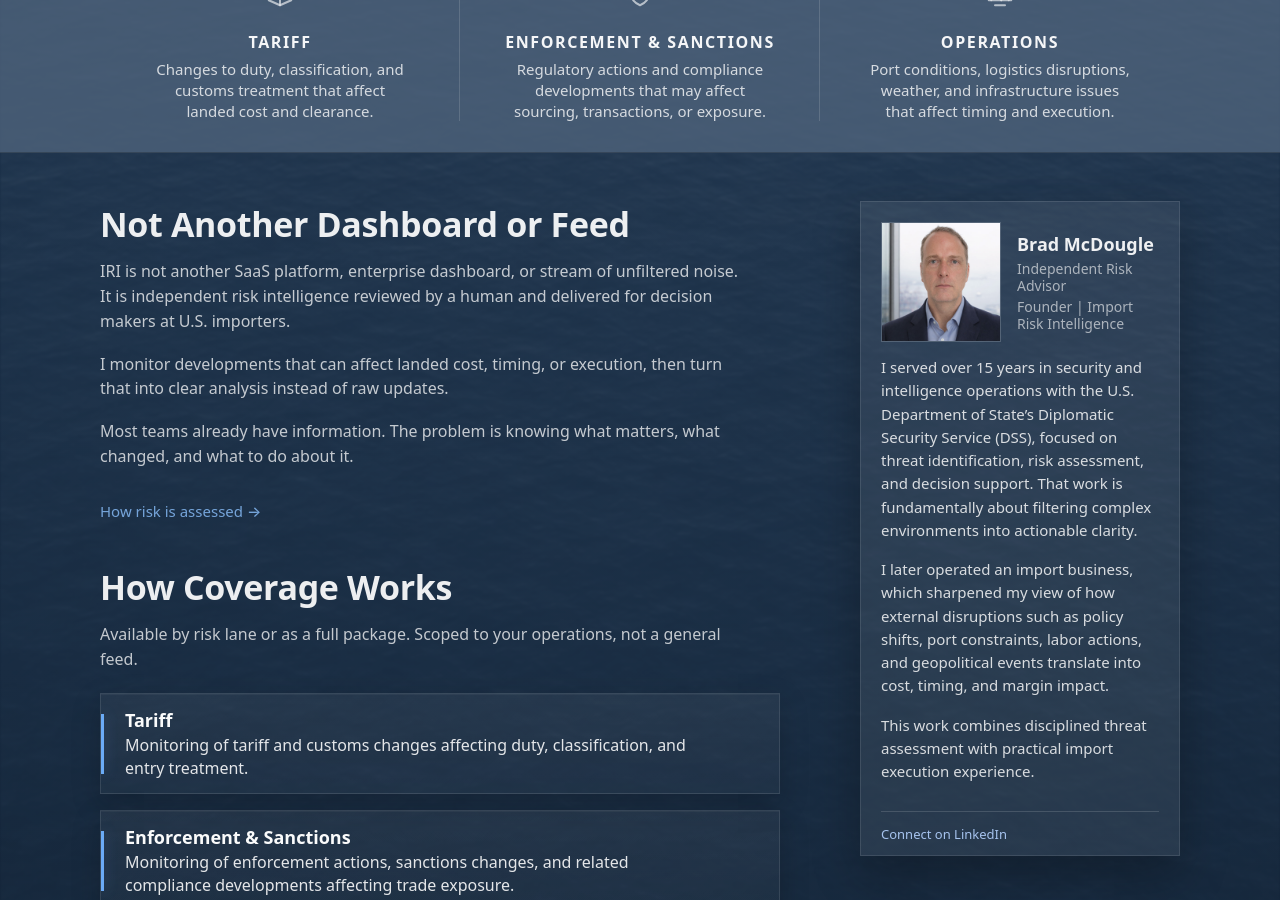
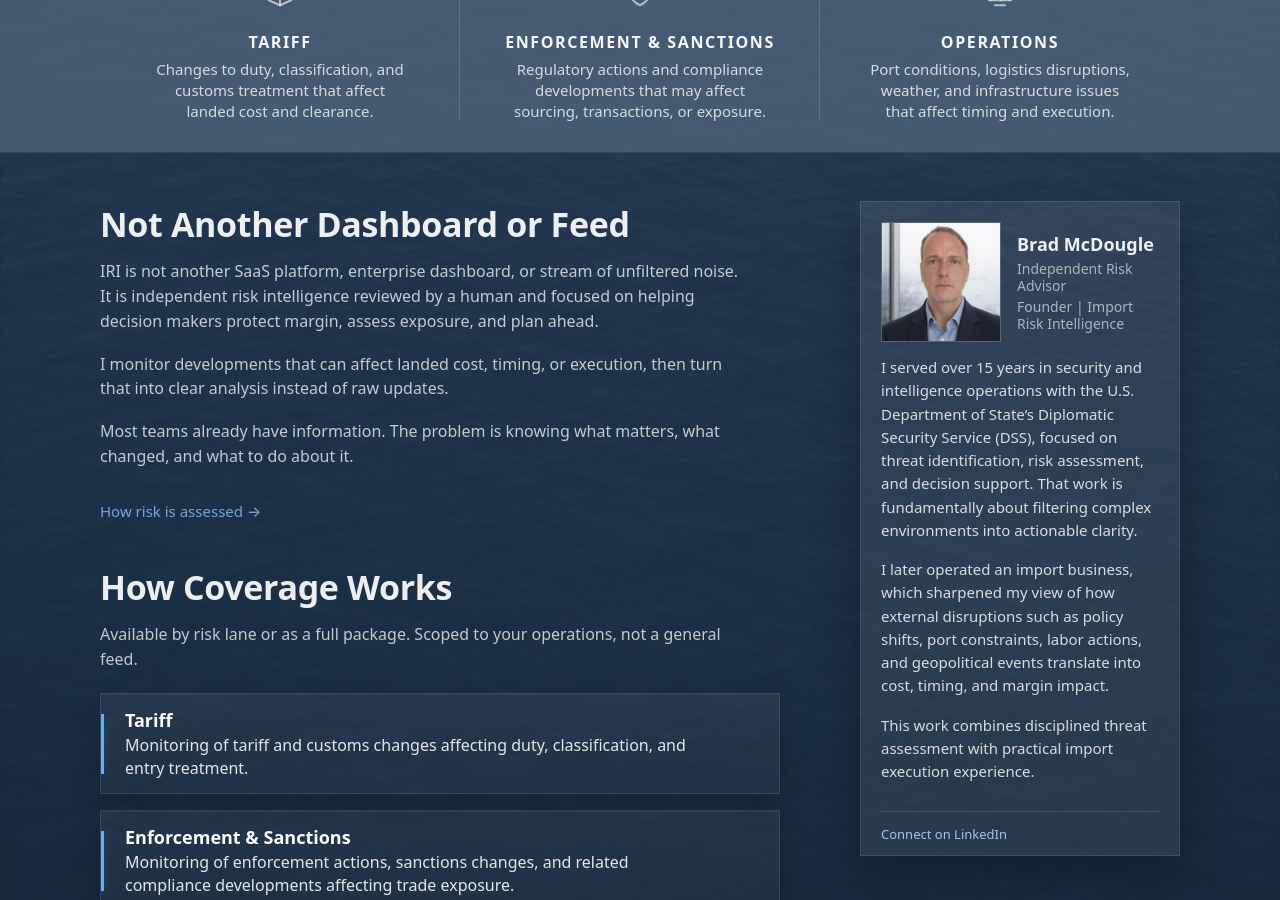
Before and after one commit to importrisk/import-risk-intelligence-site, a Jekyll site: the page built from index.html, in a window 1280 px wide and 900 px high, scrolled down 704 px. Built offline with Jekyll 4.4.1, drawn with Linux system fonts in a browser that asks for light colours.

Commit message:
Update index.html

```diff
--- a/index.html
+++ b/index.html
@@ -96,7 +96,7 @@ description: Independent risk assessment for U.S. importers.
           <h2 class="section-title">Not Another Dashboard or Feed</h2>
 
           <p class="section-text">
-            IRI is not another SaaS platform, enterprise dashboard, or stream of unfiltered noise. It is independent risk intelligence reviewed by a human and delivered for decision makers at U.S. importers.
+            IRI is not another SaaS platform, enterprise dashboard, or stream of unfiltered noise. It is independent risk intelligence reviewed by a human and focused on helping decision makers protect margin, assess exposure, and plan ahead.
           </p>
 
           <p class="section-text">
```
